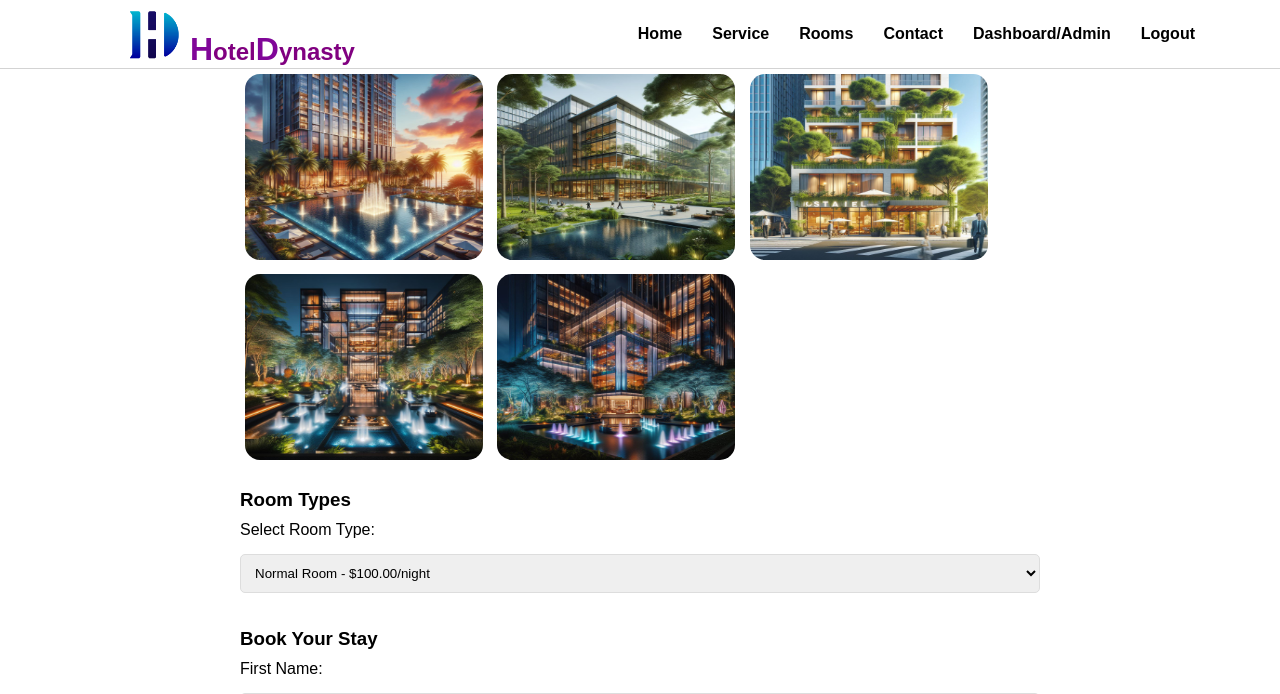
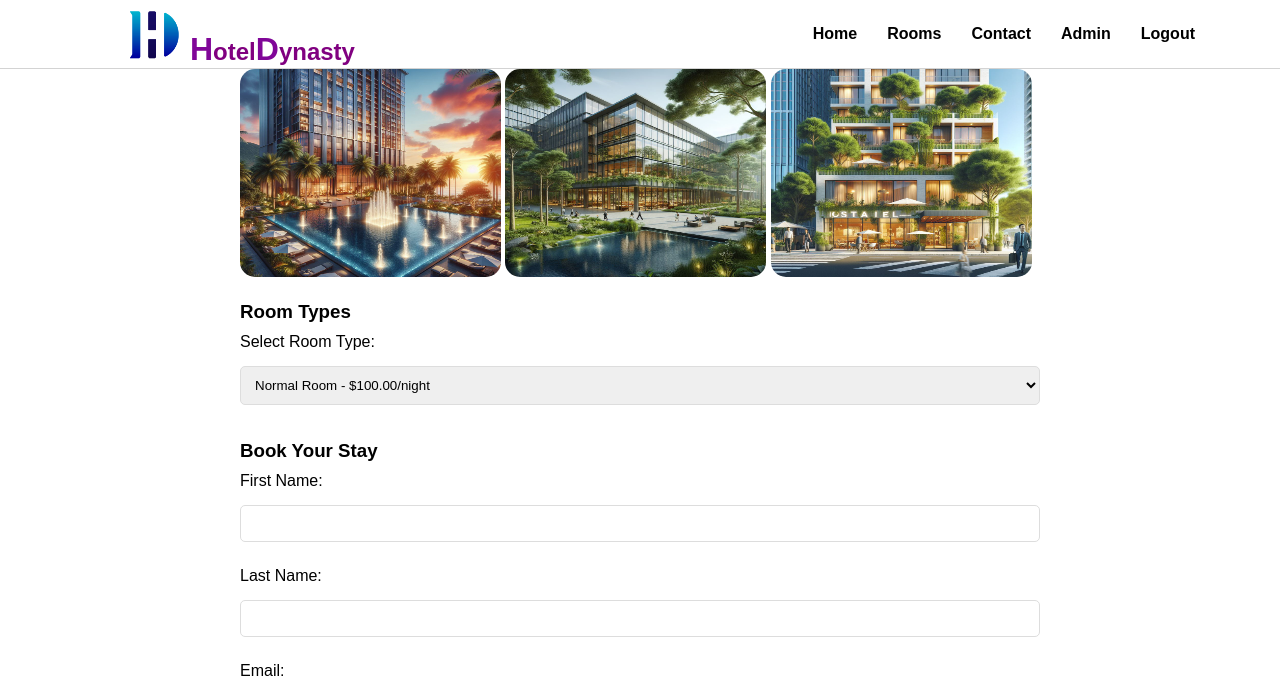
Before and after one commit to Prashon-10/hbms, a PHP site: page /details.php in a window 1280 px wide. Shown: the top 694 px of the page. Run offline with PHP 8.4, Linux system fonts and the light colour scheme; the visitor is signed in with stand-in values (Sample User, id 1); data that the repository does not hold is empty.

Commit message:
admin-fixed

```diff
--- a/details.php
+++ b/details.php
@@ -124,8 +124,8 @@ $conn->close();
             <img src="./images/hotel1.jpg" alt="Hotel Image 1" onclick="openModal('./images/hotel1.jpg')">
             <img src="./images/hotel2.jpg" alt="Hotel Image 2" onclick="openModal('./images/hotel2.jpg')">
             <img src="./images/hotel3.jpg" alt="Hotel Image 3" onclick="openModal('./images/hotel3.jpg')">
-            <img src="./images/hotel4.jpg" alt="Hotel Image 4" onclick="openModal('./images/hotel4.jpg')">
-            <img src="./images/hotel5.jpg" alt="Hotel Image 5" onclick="openModal('./images/hotel5.jpg')">
+            <!-- <img src="./images/hotel4.jpg" alt="Hotel Image 4" onclick="openModal('./images/hotel4.jpg')"> -->
+            <!-- <img src="./images/hotel5.jpg" alt="Hotel Image 5" onclick="openModal('./images/hotel5.jpg')"> -->
         </div>
 
         <div class="room-types">
--- a/includes/header.php
+++ b/includes/header.php
@@ -26,11 +26,11 @@ if (!isset($_SESSION['email'])) {
             </div>
             <ul>
                 <li><a href="/hbms/index.php">Home</a></li>
-                <li><a href="#services">Service</a></li>
+                <!-- <li><a href="#services">Service</a></li> -->
                 <li><a href="../hbms/details.php">Rooms</a></li>
                 <li><a href="./contact.php">Contact</a></li>
                 <!-- <li><a href="./mybooking.php">My Booking</a></li> -->
-                <li><a href="/hbms/admin_login.php">Dashboard/Admin</a></li>
+                <li><a href="/hbms/admin_login.php">Admin</a></li>
                 <li><a href="/hbms/logout.php" id="logout">Logout</a></li>
 
 
--- a/style/bookHere.css
+++ b/style/bookHere.css
@@ -8,9 +8,9 @@ body {
 }
 
 .gallery img {
-  width: 238px;
-  margin: 5px;
-  height: 186px;
+  width: 261px;
+  margin: 0px;
+  height: 208px;
   cursor: pointer;
   border-radius: 15px;
 }
```
Also changed, not shown: admin_login.php (+12 -11 lines).
